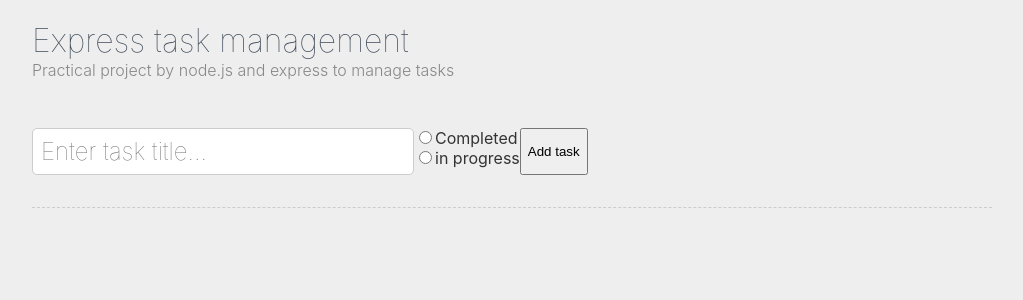
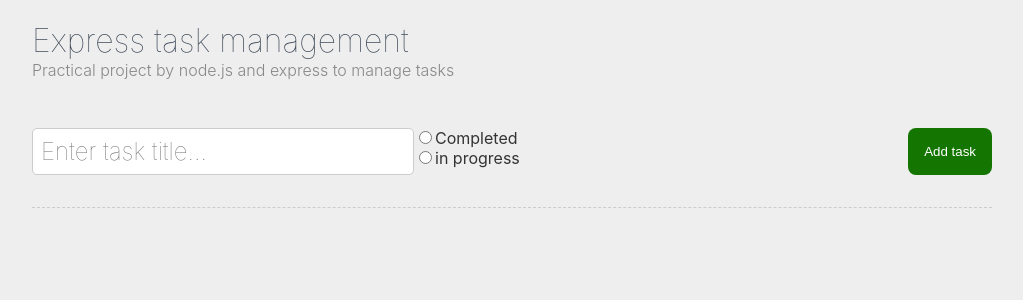
Before and after one commit to amiryxe/express-task-management, a React (Vite) app in the folder client/: page / in a window 1280 px wide. Shown: the top 300 px of the page, without its empty margins (128-1151 px from the left). Built offline with nearby package versions, Linux system fonts and the light colour scheme; no server answers.

Commit message:
style: add task button

```diff
--- a/client/src/App.scss
+++ b/client/src/App.scss
@@ -88,6 +88,16 @@ h6 {
       font-weight: 100;
       font-family: inherit;
     }
+
+    button {
+      margin-left: auto;
+      background: #147500;
+      border: none;
+      border-radius: 0.5rem;
+      color: #fff;
+      padding: 0.3rem 1rem;
+      cursor: pointer;
+    }
   }
 
   &__status {
```
